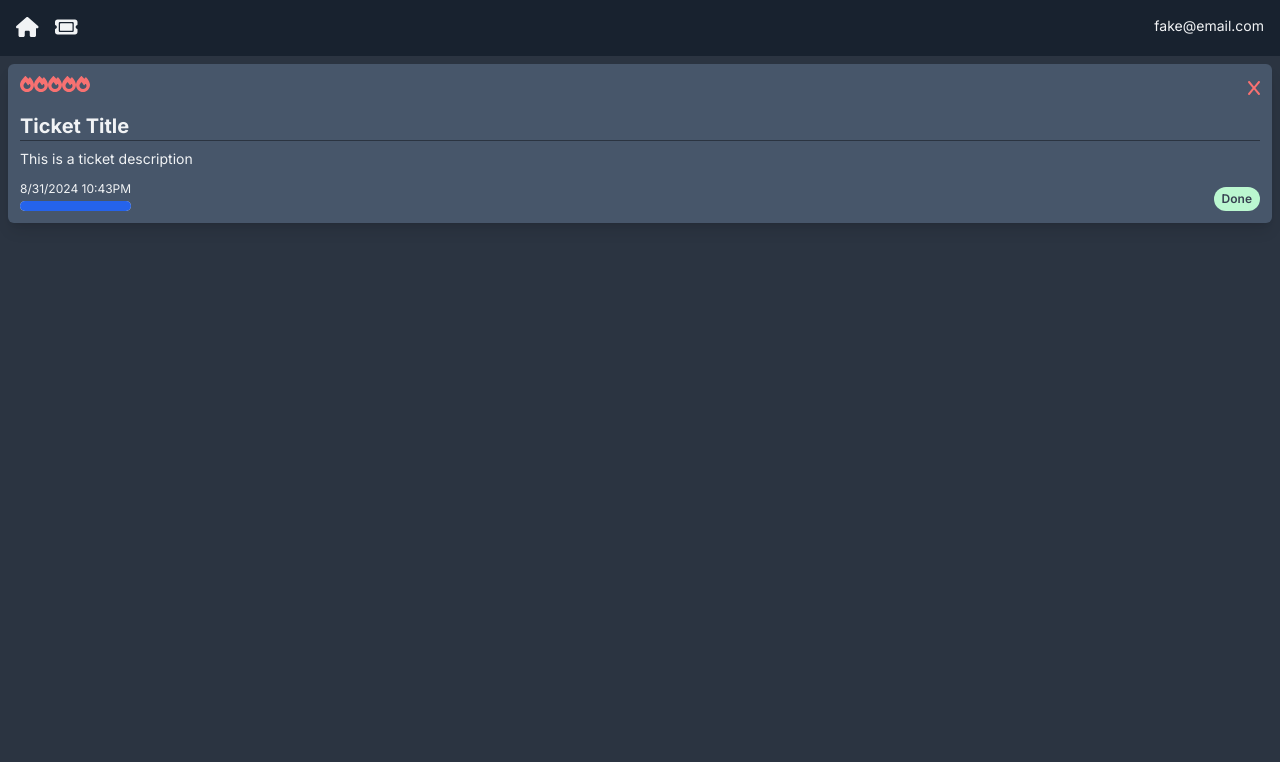
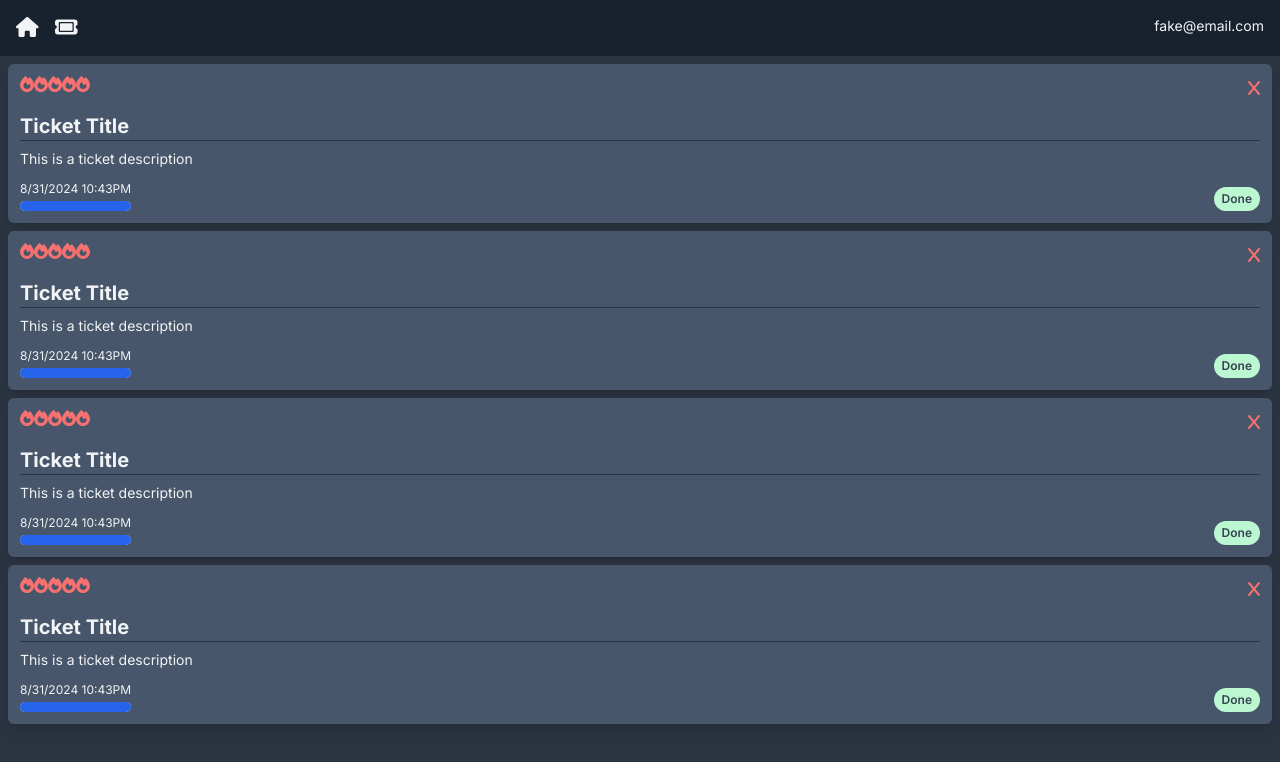
Before and after one commit to senhorgomes/next-mongodb, a Next.js app: page / in a window 1280 px wide. Shown: the top 762 px of the page. Built offline with nearby package versions, Linux system fonts and the light colour scheme.

Commit message:
modify content to be more semantic

```diff
--- a/app/(components)/TicketCard.jsx
+++ b/app/(components)/TicketCard.jsx
@@ -4,13 +4,13 @@ import ProgressDisplay from "./ProgressDisplay"
 import StatusDisplay from "./StatusDisplay"
 const TicketCard = () => {
   return (
-    <div className="flex flex-col bg-card hover:bg-card-hover rounded-md shadow-lg p-3 m-2">
-      <div class="flex mb-3">
+    <section className="flex flex-col bg-card hover:bg-card-hover rounded-md shadow-lg p-3 m-2">
+      <header class="flex mb-3">
         <PriorityDisplay/>
         <div className="ml-auto">
             <DeleteBlock/>
         </div>
-      </div>
+      </header>
       <h4>Ticket Title</h4>
       <hr className="h-px border-0 bg-page mb-2"/>
       <p className="whitespace-pre-wrap">This is a ticket description</p>
@@ -26,7 +26,7 @@ const TicketCard = () => {
             <StatusDisplay/>
         </div>
       </div>
-    </div>
+    </section>
   )
 }
 
--- a/app/page.js
+++ b/app/page.js
@@ -4,6 +4,9 @@ export default function Dashboard() {
   return (
     <div>
       <TicketCard/>
+      <TicketCard/>
+      <TicketCard/>
+      <TicketCard/>
     </div>
   );
 }
```
